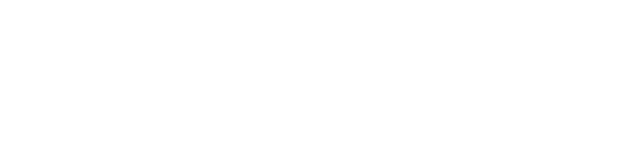
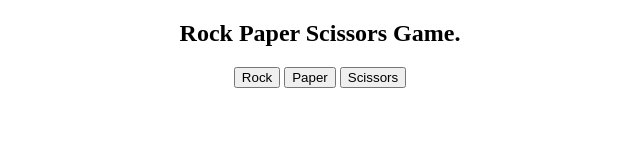
Before and after one commit to EnkiB/rock-paper-scissors, a plain HTML site: page index.html in a window 1280 px wide. Shown: the whole page, without its empty margins (320-960 px from the left). Drawn offline with Linux system fonts and the light colour scheme.

Commit message:
Create ui with buttons and html structure for the rps game

```diff
--- a/index.html
+++ b/index.html
@@ -5,11 +5,21 @@
     <meta charset="UTF-8">
     <meta name="viewport" content="width=device-width, initial-scale=1.0">
     <title>Rock paper scissors.</title>
+    <link rel="stylesheet" href="./style.css" />
     <script src="./script.js"></script>
 </head>
 
 <body>
 
+    <h2>Rock Paper Scissors Game.</h2>
+    <div class="choices">
+        <button class="rock">Rock</button>
+        <button class="paper">Paper</button>
+        <button class="scissors">Scissors</button>
+    </div>
+    <div class="results">
+
+    </div>
 </body>
 
 </html>
--- /dev/null
+++ b/style.css
@@ -0,0 +1,3 @@
+body {
+    text-align: center;
+}
```
